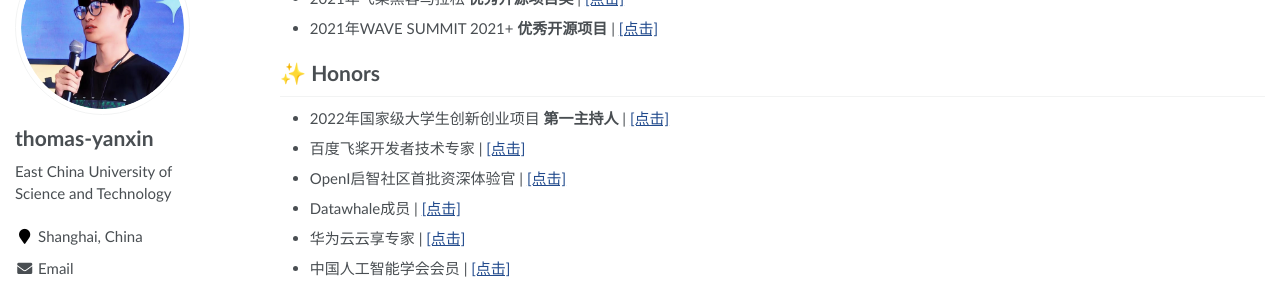
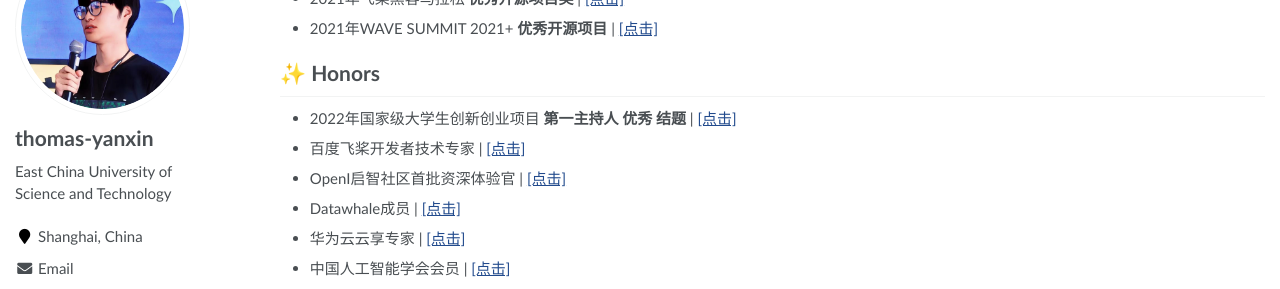
Before and after one commit to thomas-yanxin/thomas-yanxin.github.io, a Jekyll site: the page built from _pages/about.md, in a window 1280 px wide and 900 px high, scrolled down 1699 px. Shown: the part 151-440 px from the top of the window. Built offline with Jekyll 4.4.1, drawn with Linux system fonts in a browser that asks for light colours; some web fonts are replaced.

Commit message:
Update about.md

```diff
--- a/_pages/about.md
+++ b/_pages/about.md
@@ -80,7 +80,7 @@
 
 
 # ✨ Honors
-* 2022年国家级大学生创新创业项目 <strong>第一主持人</strong> \| [\[点击\]](http://gjcxcy.bjtu.edu.cn/NewLXItemListForStudentDetail.aspx?ItemNo=941768&year=2022&type=student&IsLXItem=0)
+* 2022年国家级大学生创新创业项目 <strong>第一主持人</strong> <strong>优秀 结题</strong> \| [\[点击\]](http://gjcxcy.bjtu.edu.cn/NewLXItemListForStudentDetail.aspx?ItemNo=941768&year=2022&type=student&IsLXItem=0)
 * 百度飞桨开发者技术专家 \| [\[点击\]](https://www.paddlepaddle.org.cn/ppdemd?n=/ppdemd/%E9%A2%9C%E9%91%AB)
 * OpenI启智社区首批资深体验官 \| [\[点击\]](https://openi.org.cn/index.php?m=content&c=index&a=show&catid=221&id=53)
 * Datawhale成员 \| [\[点击\]](https://mp.weixin.qq.com/s/_I-aNX1lAPV2_eYoS0w_Bg)
```
